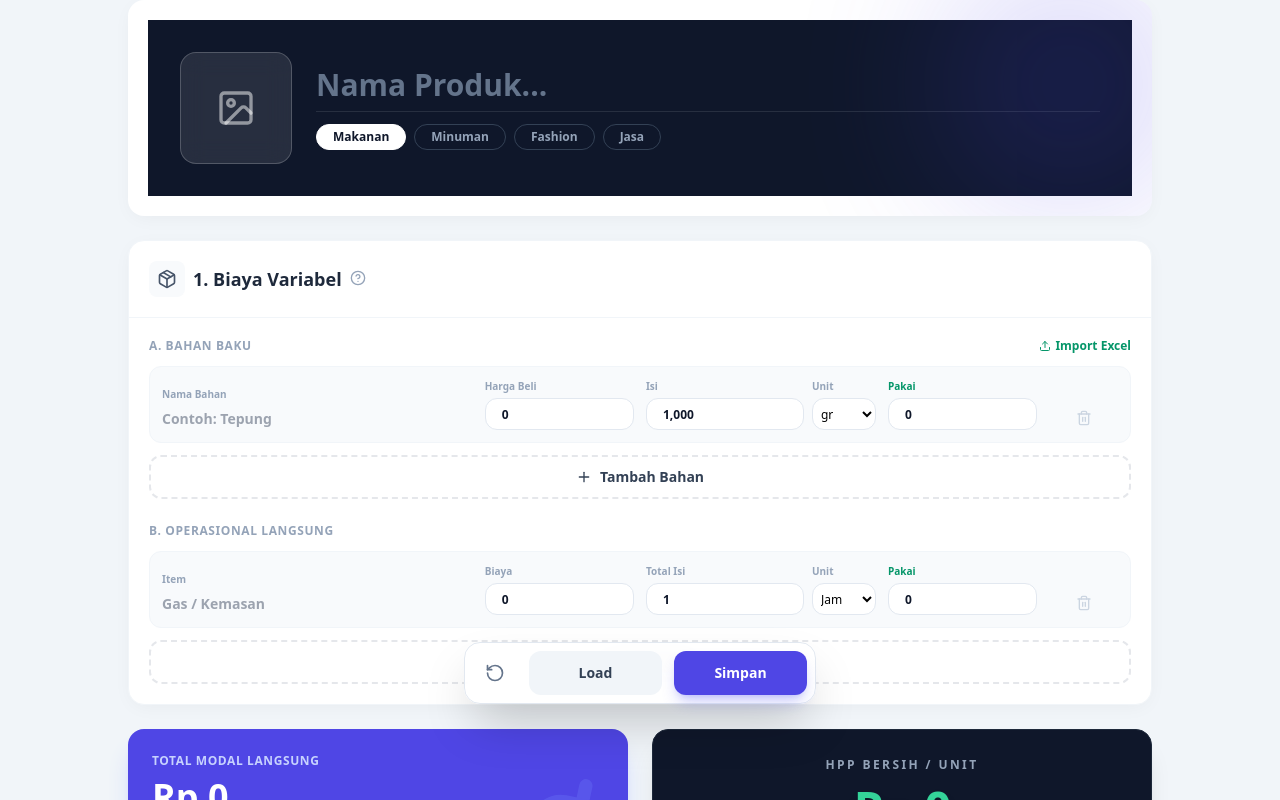
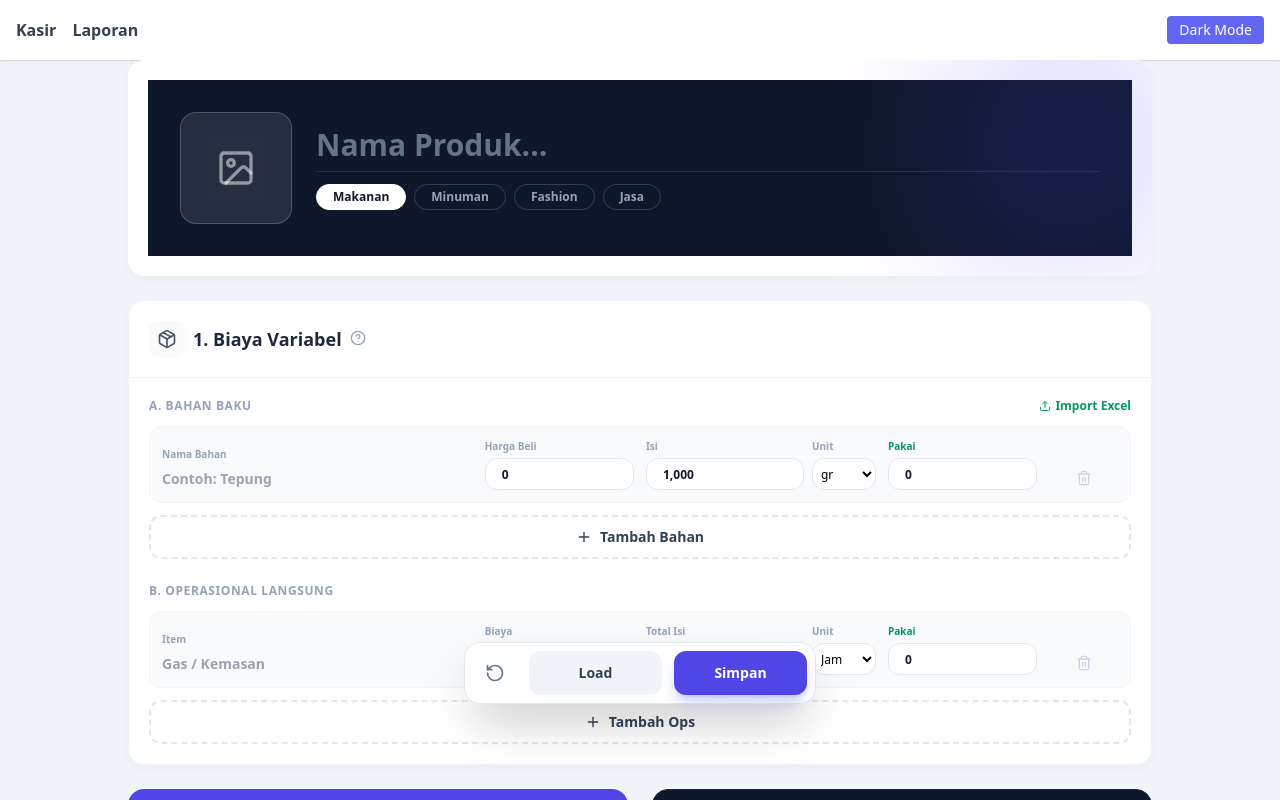
Before and after one commit to b3llz/tungitung, a React (Vite) app: page / in a window 1280 px wide. Shown: the top 800 px of the page. Built offline with nearby package versions, Linux system fonts and the light colour scheme; the HTML template or start-up script is replaced by a standard one.

Commit message:
Update App.jsx

```diff
--- a/src/App.jsx
+++ b/src/App.jsx
@@ -1,10 +1,33 @@
-import React from 'react';
+import React, { useState, useEffect } from 'react';
 import CalculatorTab from './CalculatorTab';
 import './index.css';
 
 function App() {
+  const [darkMode, setDarkMode] = useState(false);
+
+  useEffect(() => {
+    if(darkMode) document.documentElement.classList.add('dark');
+    else document.documentElement.classList.remove('dark');
+  }, [darkMode]);
+
   return (
     <div className="min-h-screen bg-slate-100 dark:bg-slate-900">
+
+      {/* NAVBAR */}
+      <nav className="bg-white dark:bg-slate-800 shadow p-4 flex justify-between items-center">
+        <div className="flex gap-4">
+          <button className="font-bold text-slate-700 dark:text-slate-200">Kasir</button>
+          <button className="font-bold text-slate-700 dark:text-slate-200">Laporan</button>
+        </div>
+        <button
+          onClick={() => setDarkMode(!darkMode)}
+          className="px-3 py-1 rounded bg-indigo-500 text-white text-sm"
+        >
+          {darkMode ? 'Light Mode' : 'Dark Mode'}
+        </button>
+      </nav>
+
+      {/* CONTENT */}
       <CalculatorTab />
     </div>
   );
```
